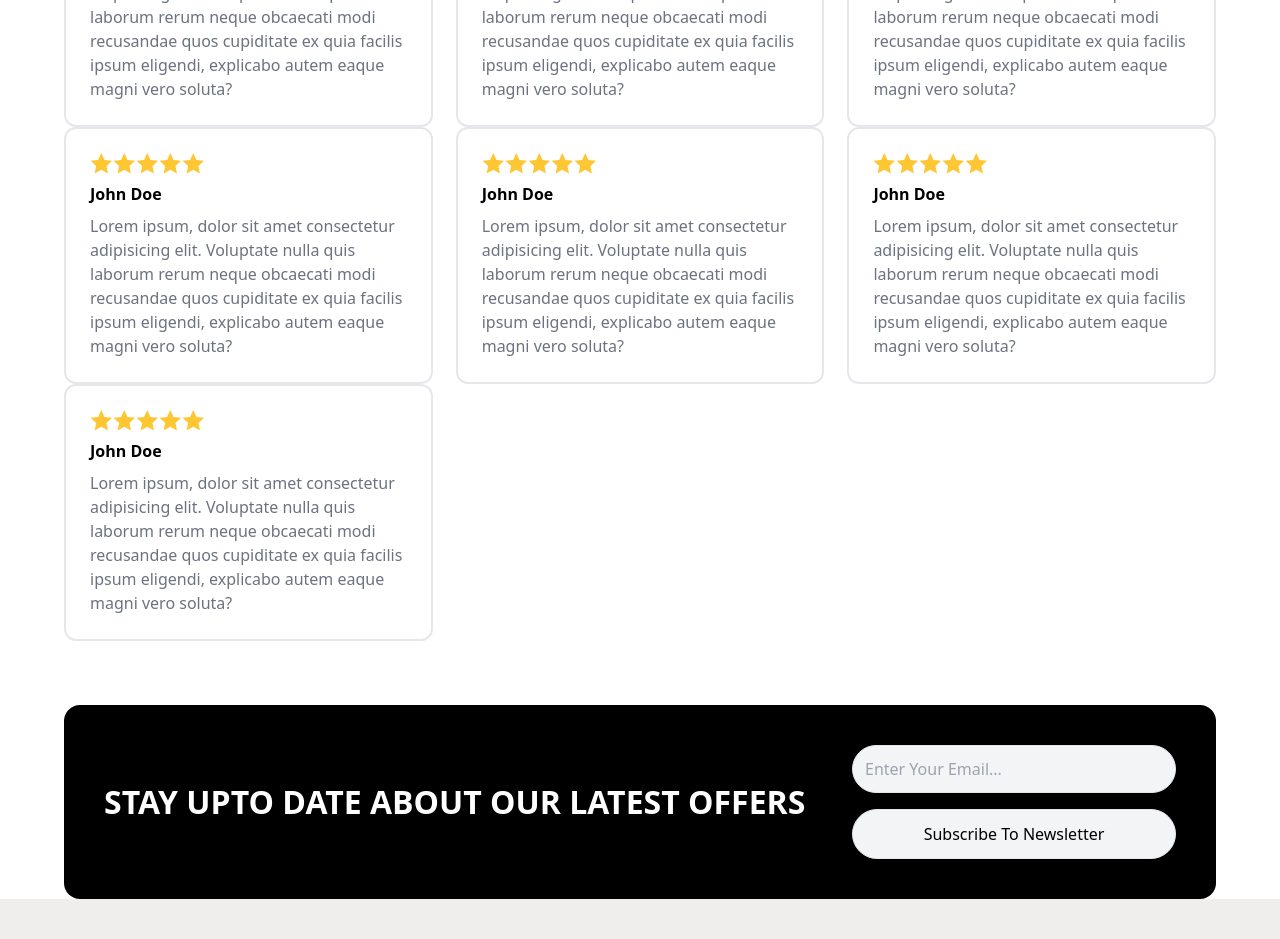
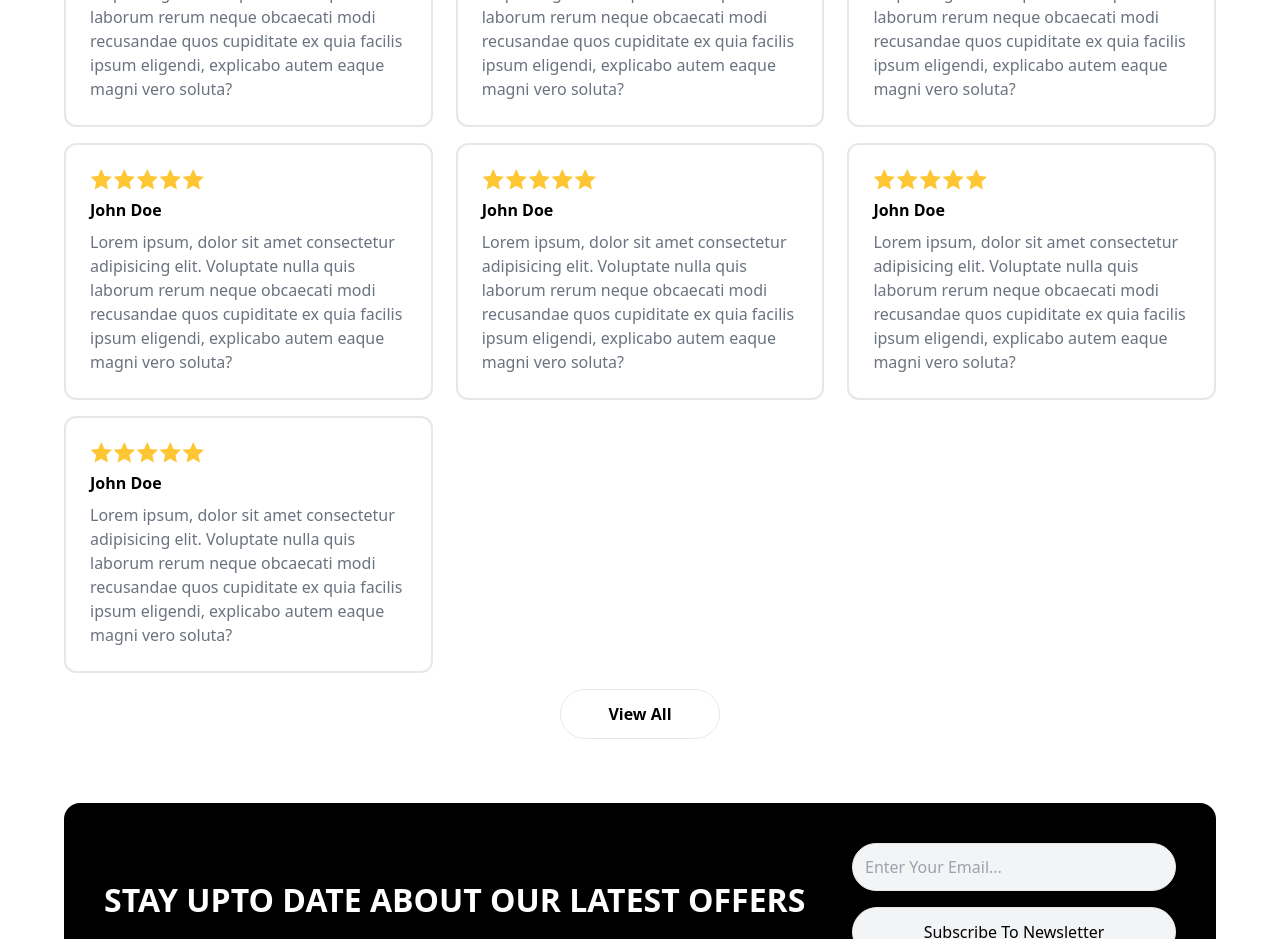
Before and after one commit to Saad-Ali-Khan-007/Ecommerce-React-Frontend, a React (Vite) app: page /product-detail/1 in a window 1280 px wide. Shown: the part 920-1859 px from the top of the page. Built offline with nearby package versions, Linux system fonts and the light colour scheme.

Commit message:
item review component complete

```diff
--- a/src/components/itemReview/ItemReview.jsx
+++ b/src/components/itemReview/ItemReview.jsx
@@ -11,7 +11,7 @@ const ItemReview = () => {
         <button>Write a Review</button>
       </div>
       <div className="flex flex-wrap justify-between">
-        <div className="flex w-[32%]  border-2 p-6 rounded-xl flex-col">
+        <div className="flex max-md:w-[50%] max-sm:w-[100%] w-[32%] mb-4 border-2 p-6 rounded-xl flex-col">
           <p className="flex mb-2">
             <img src={Star1} alt="" />
             <img src={Star1} alt="" />
@@ -27,7 +27,7 @@ const ItemReview = () => {
             magni vero soluta?
           </p>
         </div>
-        <div className="flex w-[32%]  border-2 p-6 rounded-xl flex-col">
+        <div className="flex max-md:w-[50%] max-sm:w-[100%]  w-[32%] mb-4  border-2 p-6 rounded-xl flex-col">
           <p className="flex mb-2">
             <img src={Star1} alt="" />
             <img src={Star1} alt="" />
@@ -43,7 +43,7 @@ const ItemReview = () => {
             magni vero soluta?
           </p>
         </div>
-        <div className="flex w-[32%]  border-2 p-6 rounded-xl flex-col">
+        <div className="flex max-md:w-[50%] max-sm:w-[100%] w-[32%] mb-4  border-2 p-6 rounded-xl flex-col">
           <p className="flex mb-2">
             <img src={Star1} alt="" />
             <img src={Star1} alt="" />
@@ -59,7 +59,7 @@ const ItemReview = () => {
             magni vero soluta?
           </p>
         </div>
-        <div className="flex w-[32%]  border-2 p-6 rounded-xl flex-col">
+        <div className="flex max-md:w-[50%] max-sm:w-[100%] w-[32%] mb-4  border-2 p-6 rounded-xl flex-col">
           <p className="flex mb-2">
             <img src={Star1} alt="" />
             <img src={Star1} alt="" />
@@ -75,7 +75,7 @@ const ItemReview = () => {
             magni vero soluta?
           </p>
         </div>
-        <div className="flex w-[32%]  border-2 p-6 rounded-xl flex-col">
+        <div className="flex max-md:w-[50%] max-sm:w-[100%] w-[32%] mb-4  border-2 p-6 rounded-xl flex-col">
           <p className="flex mb-2">
             <img src={Star1} alt="" />
             <img src={Star1} alt="" />
@@ -91,7 +91,7 @@ const ItemReview = () => {
             magni vero soluta?
           </p>
         </div>
-        <div className="flex w-[32%]  border-2 p-6 rounded-xl flex-col">
+        <div className="flex max-md:w-[50%] max-sm:w-[100%] w-[32%] mb-4  border-2 p-6 rounded-xl flex-col">
           <p className="flex mb-2">
             <img src={Star1} alt="" />
             <img src={Star1} alt="" />
@@ -107,7 +107,7 @@ const ItemReview = () => {
             magni vero soluta?
           </p>
         </div>
-        <div className="flex w-[32%]  border-2 p-6 rounded-xl flex-col">
+        <div className="flex max-md:w-[50%] max-sm:w-[100%] w-[32%] mb-4  border-2 p-6 rounded-xl flex-col">
           <p className="flex mb-2">
             <img src={Star1} alt="" />
             <img src={Star1} alt="" />
@@ -124,6 +124,11 @@ const ItemReview = () => {
           </p>
         </div>
       </div>
+      <div className="flex justify-center items-center">
+        <button className="border font-semibold w-[10rem] p-3 rounded-full">
+          View All
+        </button>
+      </div>
     </div>
   );
 };
```
